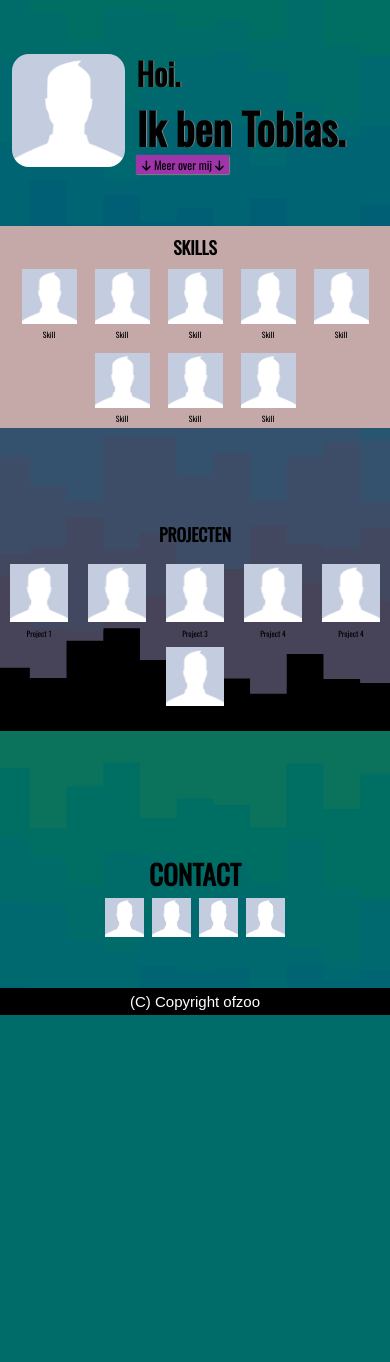
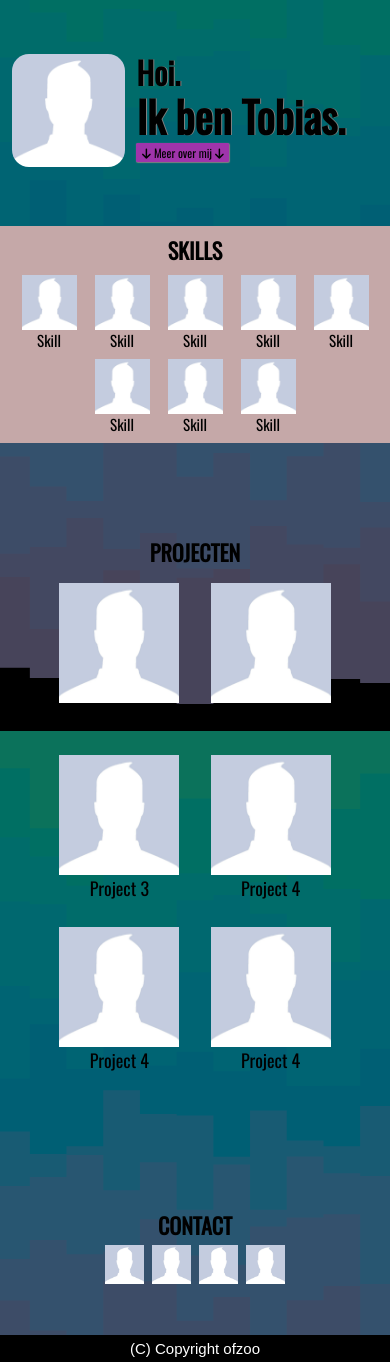
Before and after one commit to tobiasvdorp/react-portfoliowebsite, a PHP site: page / in a window 390 px wide. Shown: the part 113-1475 px from the top of the page. Before the commit the page ends 1128 px from the top, so only its background shows below. Run offline with PHP 8.4, Linux system fonts and the light colour scheme; some libraries are stand-ins or nearby versions.

Commit message:
Add files via upload

```diff
--- a/styles.css
+++ b/styles.css
@@ -174,7 +174,6 @@ section.projecten {
   display: flex;
   flex-flow: row wrap;
   justify-content: space-around;
-  padding-top: 1.5vh;
   padding-bottom: 14vh;
 }
 
@@ -396,6 +395,8 @@ footer {
     border: 1.2px;
   }
 }
+
+/*----------MOBIEL----------*/
 @media only screen and (max-width: 450px) {
   .navbar-item,
   button.contact {
@@ -409,6 +410,7 @@ footer {
   }
   .tekstovermij h2 {
     font-size: 8vw;
+    line-height: 0.7;
   }
 
   #foto-van-mij,
@@ -420,21 +422,42 @@ footer {
   }
   .skill-logos {
     flex-wrap: wrap;
-    justify-content:center;
+    justify-content: center;
     align-items: center;
+    padding-bottom: 10px;
   }
   .skill-logos figure {
     margin: 4px;
-
   }
   .skill-logos figure img {
     margin: 5px 5px 0px 5px;
     width: 55px;
   }
+  .skill-logos figcaption {
+    font-size: 15px;
+    line-height: 0.7;
+  }
+
+  #project-platen {
+    flex-wrap: wrap;
+    justify-content: center;
+    align-items: center;
+  }
+  #project-platen figcaption {
+    font-size: 18px;
+    line-height: 0.8;
+  }
+  #project-platen figure img {
+    width: 120px;
+  }
+
+  #project-platen figure {
+    margin: 4vw;
+  }
+
+  .skillstitel,
+section.projecten h2,
+#contacttitel {
+  font-size: 22px;
 }
-
-@media only screen and (max-width: 360px) {
-  .secovermij {
-    margin-top: -3vw;
-  }
 }
```
